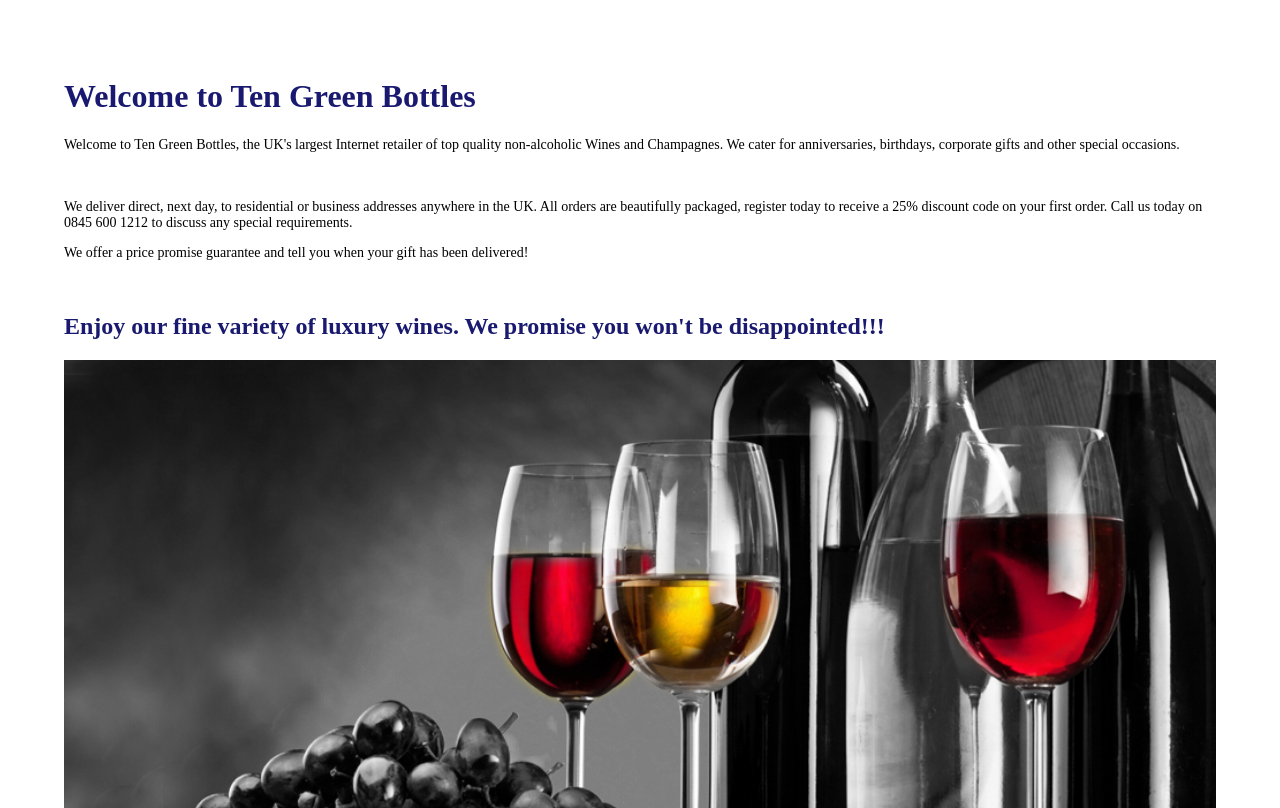
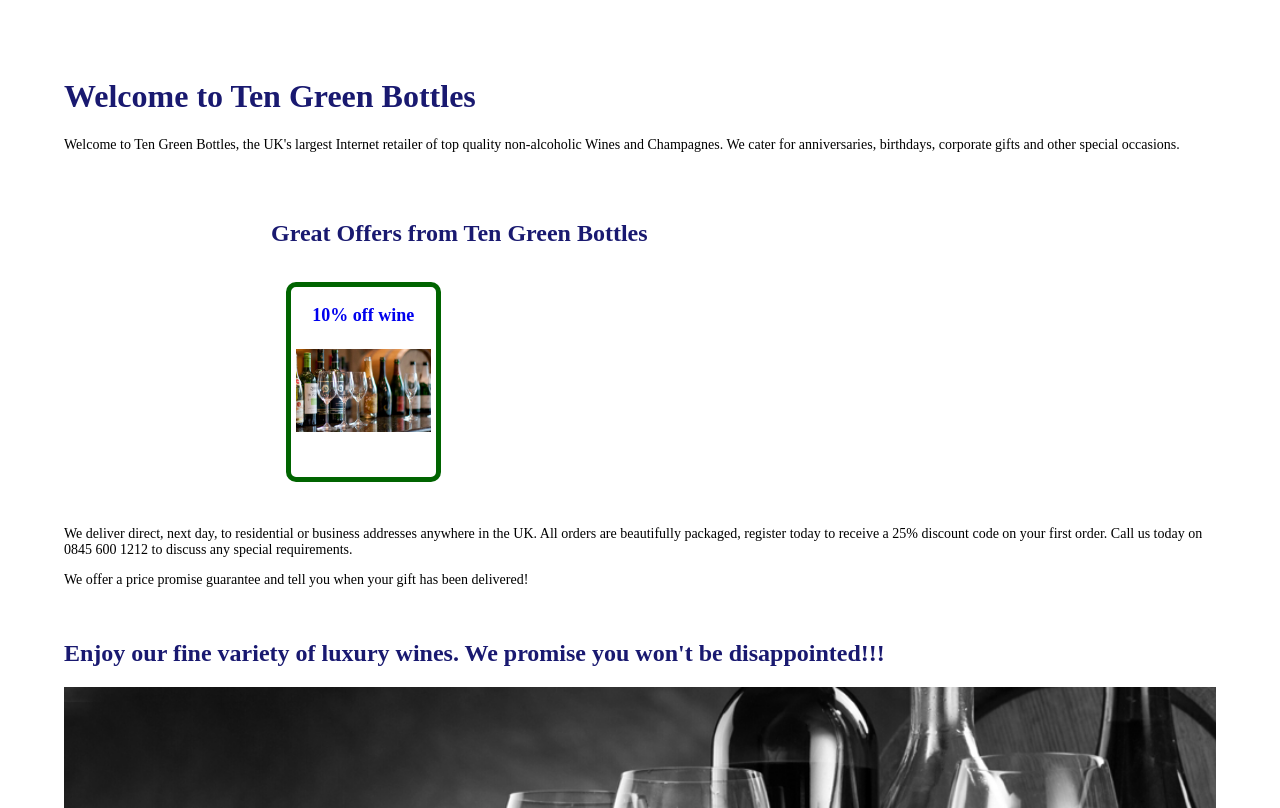
Before and after one commit to LordGee/WineApp, a PHP site: page / in a window 1280 px wide. Shown: the part 215-1023 px from the top of the page. Run offline with PHP 8.4, Linux system fonts and the light colour scheme; data comes from the database, SQL or seed files in the repository; some libraries are stand-ins or nearby versions.

Commit message:
Display campaign offers
+ Displays offers on the homes page
+ Added links to the wine filter page

++ ++ TODO: Offers take you to the wine page and filter the results by
offer.

```diff
--- /dev/null
+++ b/Controllers/home_controller.php
@@ -0,0 +1,7 @@
+<?php
+    require_once ('Model/m_campaign.php');
+
+    $accessCampaigns = [];
+    $accessCampaigns = getAllCampaigns();
+
+?>
--- a/Includes/header.php
+++ b/Includes/header.php
@@ -8,6 +8,7 @@
     <link rel="stylesheet" href="Style/main.css" type="text/css" />
     <link rel="stylesheet" href="Style/element.css" type="text/css" />
     <link rel="stylesheet" href="Style/responsive.css" type="text/css" />
+    <link rel="stylesheet" href="danger.css" type="text/css" />
     <script src="https://ajax.googleapis.com/ajax/libs/jquery/3.1.1/jquery.min.js"></script>
 </head>
 <body>
--- /dev/null
+++ b/danger.css
@@ -0,0 +1,19 @@
+/* The following CSS will be added to the main css file by submission, or maybe not */
+/* This file is contributed by Gordon Johnson k1451760, who's bored of waiting for his partner to Style the site */
+/* This file will be used to completed styling from the backend then torwards the front-end */
+/* other objects maybe styled along the way */
+
+.offer {
+    width: 100%;
+    min-height: 200px;
+    max-height: 250px;
+    border:solid 5px darkgreen;
+    border-radius: 10px;
+    text-align: center;
+}
+
+.offer img {
+    max-width: 100%;
+    max-height: 150px;
+    padding: 5px;
+}
--- a/index.php
+++ b/index.php
@@ -1,5 +1,5 @@
 <?php require_once ("Includes/header.php"); ?>
-
+<?php require_once ("Controllers/home_controller.php"); ?>
 <?php require_once ("Includes/info.php"); ?>
 <?php
 //    echo '<pre>';
@@ -12,6 +12,24 @@
 <p> Welcome to Ten Green Bottles, the UK's largest Internet retailer of top
    quality non-alcoholic Wines and Champagnes. We cater for anniversaries,
    birthdays, corporate gifts and other special occasions.</p>
+<div class="row">
+    <div class="col-offset-lg-2 col-lg-8 col-offset-md-1 col-md-10 col-sm-12">
+        <h2>Great Offers from Ten Green Bottles</h2>
+        <div class="row">
+            <?php foreach ($accessCampaigns as $offer): ?>
+            <div class="col-lg-3 col-md-4 col-sm-6">
+                <div class="offer">
+                    <a href="wine.php?iCode=offer&offerNo=<?= $offer->campaign_id ?>">
+                        <h3><?= $offer->offer_name ?></h3>
+                        <img src="<?= $offer->asset_link ?>" alt="<?= $offer->alt_description ?>">
+                    </a>
+                </div>
+            </div>
+            <?php endforeach; ?>
+        </div>
+    </div>
+</div>
+
 <p>We deliver direct, next day, to residential or business addresses
    anywhere in the UK. All orders are beautifully packaged, register today
    to receive a 25% discount code on your first order. Call us today on
```
Also changed, not shown: img/buy513.jpg (added).
